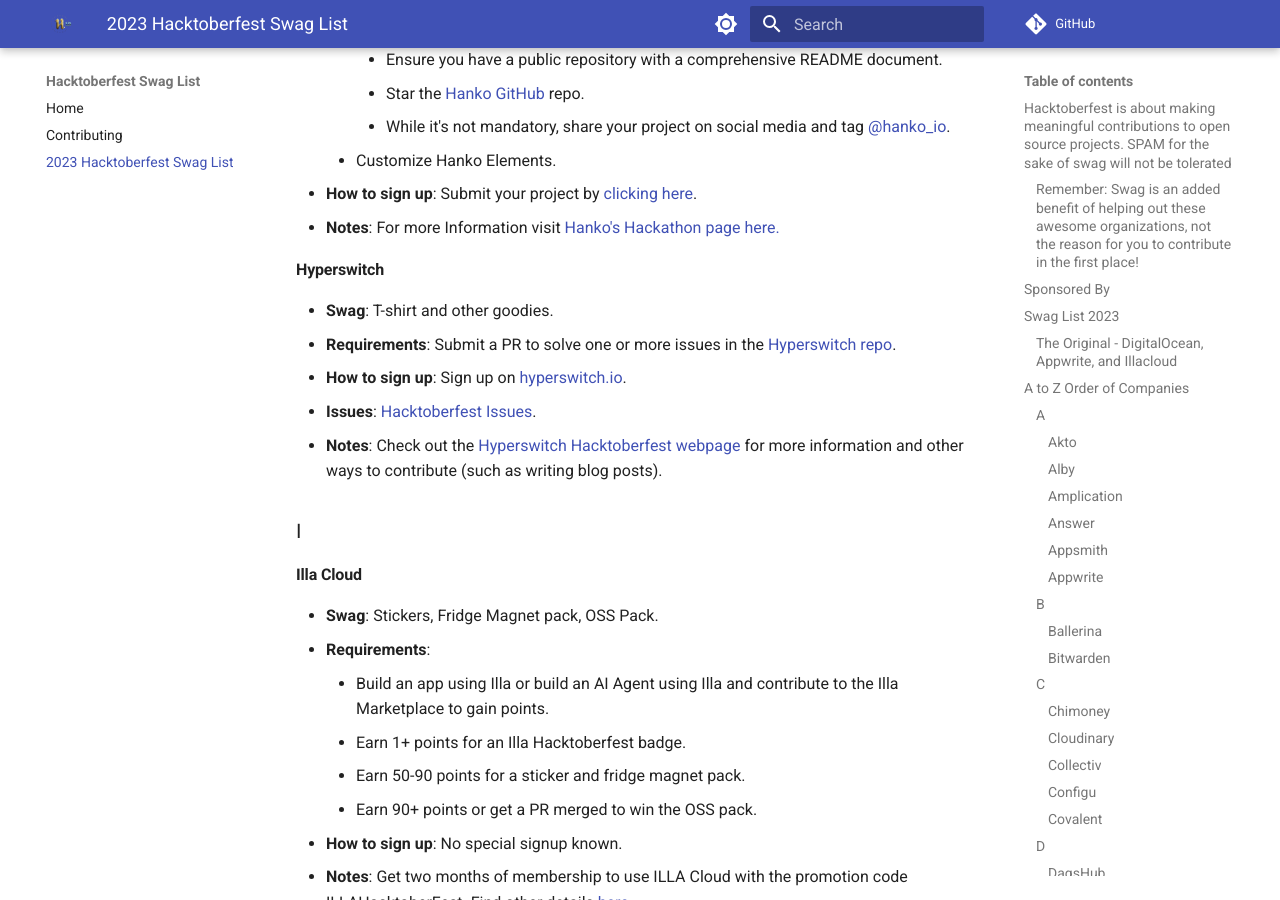
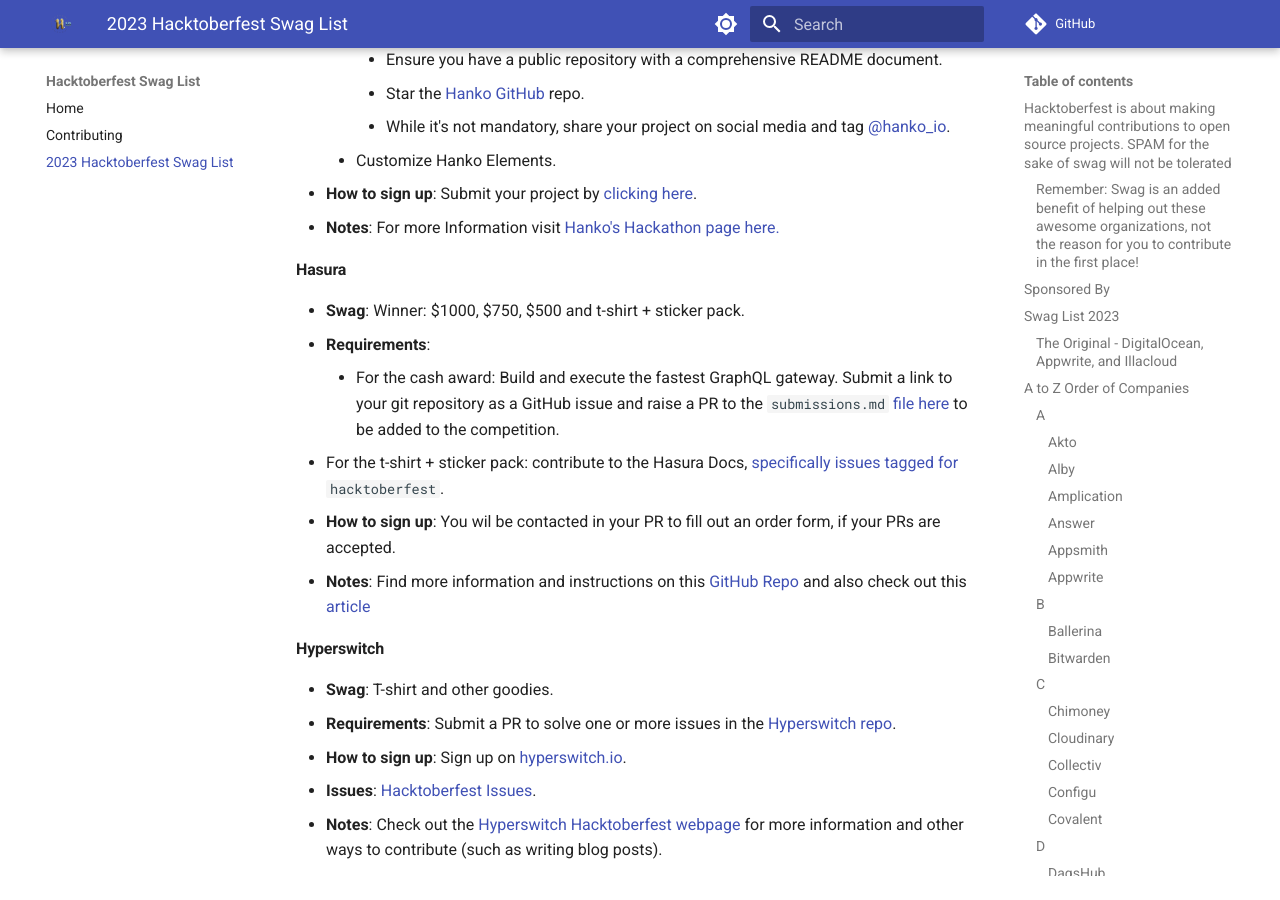
Before and after one commit to crweiner/hacktoberfest-swag-list, an MkDocs documentation site: the page built from docs/list.md, in a window 1280 px wide and 900 px high, scrolled down 8558 px. Built offline with MkDocs 1.6.1 and Material for MkDocs 9.7.7, drawn with Linux system fonts in a browser that asks for light colours; plug-ins that fetch from the network failed and are left out; comment, search, counter and statistics services are not loaded.

Commit message:
Added Hasura to the list (#764)
* Added flutter_deck Hacktoberfest to the Swag List

* Small flutter_deck adjustment

* Added Hasura to the list

* SEF added to the list

* code climate fixed

* Hasura Updated and Only Hasura added

* space added

* Update Hasura

---------

Co-authored-by: Chandler Weiner <chandler@chandlerweiner.com>
Co-authored-by: sparklinstar <souradip1000@gmail.com>

```diff
--- a/docs/list.md
+++ b/docs/list.md
@@ -279,6 +279,15 @@
 - **How to sign up**: Submit your project by [clicking here](https://www.hanko.io/hackathon#form-hackathon).
 - **Notes**: For more Information visit [Hanko's Hackathon page here.](https://www.hanko.io/hackathon)
 
+#### **Hasura**
+
+- **Swag**: Winner: $1000, $750, $500 and t-shirt + sticker pack.
+- **Requirements**:
+    - For the cash award: Build and execute the fastest GraphQL gateway. Submit a link to your git repository as a GitHub issue and raise a PR to the `submissions.md` [file here](https://github.com/hasura/supergraph-top-n-challenge/blob/master/submissions.md) to be added to the competition.
+  - For the t-shirt + sticker pack: contribute to the Hasura Docs, [specifically issues tagged for](https://github.com/hasura/graphql-engine/issues?q=is%3Aissue+is%3Aopen+label%3Ahacktoberfest+)  `hacktoberfest`.
+- **How to sign up**: You wil be contacted in your PR to fill out an order form, if your PRs are accepted.
+- **Notes**: Find more information and instructions on this [GitHub Repo](https://github.com/hasura/supergraph-top-n-challenge/blob/master/README.md) and also check out this [article](https://hasura.io/blog/the-hasura-hacktoberfest-fiesta-build-a-supergraph-and-win-1000/)
+
 #### **Hyperswitch**
 
 - **Swag**: T-shirt and other goodies.
```
